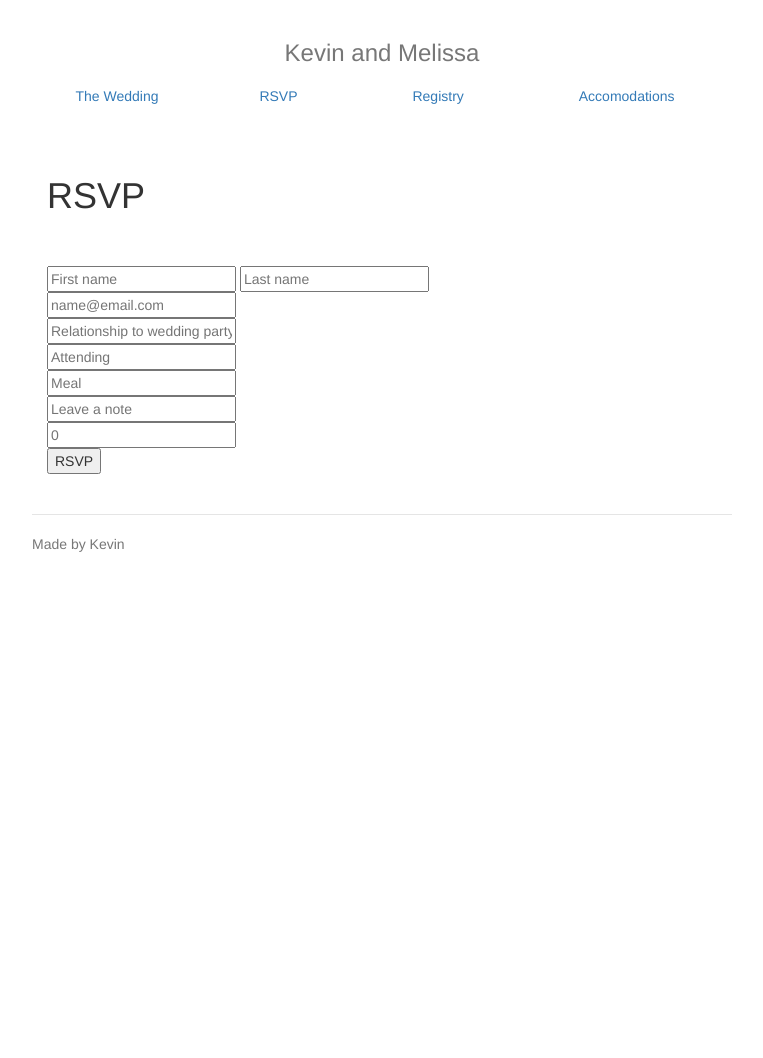
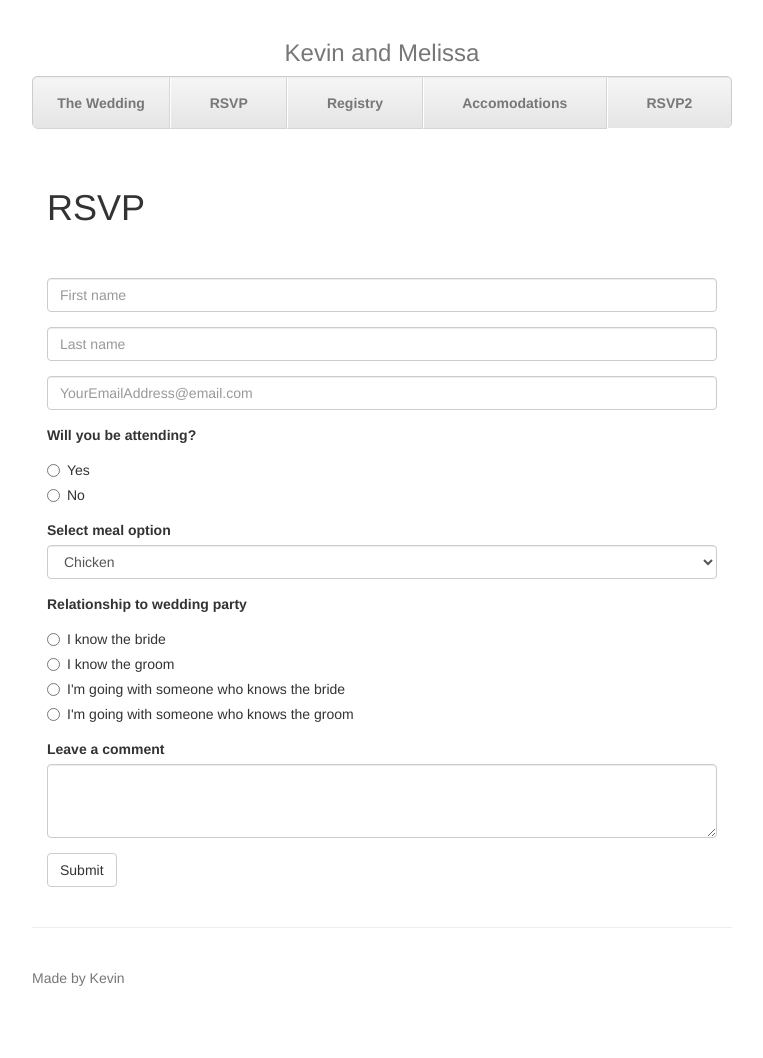
Before and after one commit to turnipsundae/wedding, a Django app: page /wedding/rsvp/ in a window 1280 px wide. Shown: the whole page, without its empty margins (258-1021 px from the left). Before the commit the page ends 552 px from the top, so only its background shows below. Run offline with Django 3.2, Linux system fonts and the light colour scheme; some libraries are stand-ins or nearby versions.

Commit message:
Hook up RSVP to database

```diff
--- a/wedding/models.py
+++ b/wedding/models.py
@@ -15,9 +15,9 @@ class Meal(models.Model):
 
 # List of guests, their relationship to Kevin or Melissa, whether they are attending, meal choice, comments, and any plus ones. Plus ones are also added to the guest list and are indicated by the added_by field.
 class Guest(models.Model):
-    first_name = models.CharField(max_length=100)
-    last_name = models.CharField(max_length=100)
-    email = models.EmailField()
+    first_name = models.CharField(max_length=100, default="")
+    last_name = models.CharField(max_length=100, default="")
+    email = models.EmailField(default="")
     relationship_to_wedding_party = models.CharField(max_length=200, default="")
     attending = models.NullBooleanField()
     meal = models.ForeignKey(Meal)
--- a/wedding/templates/wedding/base.html
+++ b/wedding/templates/wedding/base.html
@@ -22,7 +22,7 @@
 
     <!-- Custom styles for this template -->
     <link href="{% static 'wedding/css/jumbotron-narrow.css' %}" rel="stylesheet">
-    <link href="{% static 'wedding/css/nav-justified.css' %}" rel="stylesheet">
+    <link href="{% static 'wedding/css/justified-nav.css' %}" rel="stylesheet">
     <link href="{% static 'wedding/css/styles.css' %}" rel="stylesheet">
 
     <!-- HTML5 shim and Respond.js for IE8 support of HTML5 elements and media queries -->
@@ -43,6 +43,7 @@
             <li><a href="{% url 'wedding:rsvp' %}">RSVP</a></li>
             <li><a href="{% url 'wedding:registry' %}">Registry</a></li>
             <li><a href="{% url 'wedding:accomodations' %}">Accomodations</a></li>
+            <li><a class="btn" data-toggle="modal" data-target="#myModal">RSVP2</a></li>
           </ul>
         </nav>
       </div>
@@ -86,6 +87,25 @@
         <p>Made by Kevin</p>
       </footer>
 
+      <!-- Modal -->
+      <div class="modal fade" id="myModal" tabindex="-1" role="dialog" aria-labelledby="myModalLabel">
+        <div class="modal-dialog" role="document">
+          <div class="modal-content">
+            <div class="modal-header">
+              <button type="button" class="close" data-dismiss="modal" aria-label="Close"><span aria-hidden="true">&times;</span></button>
+              <h4 class="modal-title" id="myModalLabel">Modal title</h4>
+            </div>
+            <div class="modal-body">
+              ...
+            </div>
+            <div class="modal-footer">
+              <button type="button" class="btn btn-default" data-dismiss="modal">Close</button>
+              <button type="button" class="btn btn-primary">Save changes</button>
+            </div>
+          </div>
+        </div>
+      </div><!-- end Modal -->
+
     </div> <!-- /container -->
 
 
--- a/wedding/templates/wedding/rsvp.html
+++ b/wedding/templates/wedding/rsvp.html
@@ -8,20 +8,76 @@
     <div class="col-lg-12">
         <form method="post">
         {% csrf_token %}
-            <div>
-                <div>
-                    <span><input type="text" name="first_name" placeholder="First name" value="{{ first_name }}"/></span>
-                    <span><input type="text" name="last_name" placeholder="Last name" value="{{ last_name }}"/></span>
+            <div class="form-group">
+                <!-- <label for="first_name">First name</label> -->
+                <input type="text" class="form-control" id="first_name" name="first_name" placeholder="First name">
+            </div>
+            <div class="form-group">
+                <!-- <label for="last_name">Last name</label> -->
+                <input type="text" class="form-control" id="last_name" name="last_name" placeholder="Last name">
+            </div>
+            <div class="form-group">
+                <!-- <label for="email">Email</label> -->
+                <input type="email" class="form-control" id="email" name="email" placeholder="YourEmailAddress@email.com">
+            </div>
+            <div class="form-group">
+                <label for="attending">Will you be attending?</label>
+                <div class="radio">
+                    <label>
+                        <input type="radio" name="attendingRadios" id="attendingRadios1" value="yes">
+                        Yes
+                    </label>
                 </div>
-                <div><input type="text" name="email" placeholder="name@email.com" value="{{ email }}"/></div>
-                <div><input type="text" name="relationship" placeholder="Relationship to wedding party"/></div>
-                <div><input type="text" name="attending" placeholder="Attending"/></div>
-                <div><input type="text" name="meal" placeholder="Meal"/></div>
-                <div><input type="text" name="comment" placeholder="Leave a note"/></div>
-                <div><input type="text" name="plus_ones" placeholder="0"/></div>
+                <div class="radio">
+                    <label>
+                        <input type="radio" name="attendingRadios" id="attendingRadios2" value="no">
+                        No
+                    </label>
+                </div>
+            </div>
 
-                <div><input type="submit" value="RSVP"/></div>
+            <div class="form-group">
+                <label for="meal">Select meal option</label>
+                <select class="form-control" name="meal">
+                    <option>Chicken</option>
+                    <option>Vegetarian</option>
+                </select>
             </div>
+
+            <div class="form-group">
+                <label for="relationship">Relationship to wedding party</label>
+                <div class="radio">
+                    <label>
+                        <input type="radio" name="relationshipRadios" id="relationshipRadios1" value="bride">
+                        I know the bride
+                    </label>
+                </div>
+                <div class="radio">
+                    <label>
+                        <input type="radio" name="relationshipRadios" id="relationshipRadios2" value="groom">
+                        I know the groom
+                    </label>
+                </div>
+                <div class="radio">
+                    <label>
+                        <input type="radio" name="relationshipRadios" id="relationshipRadios3" value="friendOfBride">
+                        I'm going with someone who knows the bride
+                    </label>
+                </div>
+                <div class="radio">
+                    <label>
+                        <input type="radio" name="relationshipRadios" id="relationshipRadios4" value="friendOfGroom">
+                        I'm going with someone who knows the groom
+                    </label>
+                </div>
+            </div>
+
+            <div class="form-group">
+                <label for="comments">Leave a comment</label>
+                <textarea class="form-control" id="comments" name="comments" rows="3"></textarea>
+            </div>
+
+            <button type="submit" class="btn btn-default">Submit</button>
         </form>
     </div>
 </div>
--- a/wedding/views.py
+++ b/wedding/views.py
@@ -9,7 +9,71 @@ def index(request):
     return render(request, 'wedding/index.html')
 
 def rsvp(request):
+    if request.method == "POST":
+        params = request.POST
+
+        attending = params.get("attendingRadios", None)
+        if attending and attending == "yes":
+            attending = True
+        elif attending and attending == "no":
+            attending = False
+
+        meal = params.get("meal", "chicken")
+        meal = Meal.objects.filter(choice__startswith=meal).get()
+
+        guest = Guest(first_name=params.get("first_name", ""),
+            last_name=params.get("last_name", ""),
+            email=params.get("email", ""),
+            # attending=params.get("attending", ""),
+            attending=attending,
+            meal=meal,
+            relationship_to_wedding_party=params.get("relationshipRadios", ""),
+            comments=params.get("comments", ""),
+            )
+
+        # print (params.dict())
+
+        guest.save()
+
+        return HttpResponse("Horray Check the Console")
     return render(request, 'wedding/rsvp.html')
+
+# def sign_up(request):
+#   if request.method == "POST":
+#     first_name = request.POST['first_name']
+#     last_name = request.POST['last_name']
+#     username = request.POST['username']
+#     email = request.POST['email']
+#     password = request.POST['password']
+#     error_exists = False
+#     params = dict(first_name=first_name, last_name=last_name, email=email)
+
+#     if not valid_name(first_name) or not valid_name(last_name):
+#       error_exists = True
+#       params['error_name'] = "Enter a first and last name using only letters, apostrophes and hyphens"
+#     if not valid_username(username):
+#       error_exists = True
+#       params['error_username'] = "Enter a username using only letters, numbers, underscore and hyphens"
+#     if not valid_email(email):
+#       error_exists = True
+#       params['error_email'] = "Please enter in the format example@domain.com"
+#     if not valid_password(password):
+#       error_exists = True
+#       params['error_password'] = "Minimum password length is 6 characters"
+#     if error_exists:
+#       return render(request, "workouts/sign_up.html", params)
+
+#     user = User(first_name = first_name,
+#                 last_name = last_name,
+#                 email = email,
+#                 username = username)
+#     user.set_password(password)
+#     user.save()
+#     # TODO add sign up success message to login
+#     return HttpResponseRedirect(reverse("workouts:login"))
+#   else:
+#     return render(request, "workouts/sign_up.html")
+
 
 def registry(request):
     return render(request, 'wedding/registry.html')
```
Also changed, not shown: db.sqlite3, wedding/migrations/0006_auto_20170119_2105.py (added), wedding/utils.py (added).
